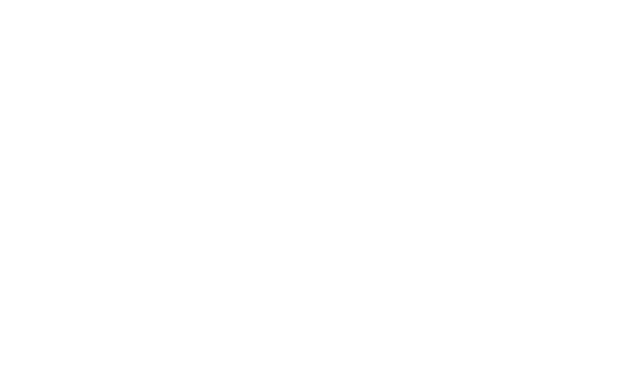
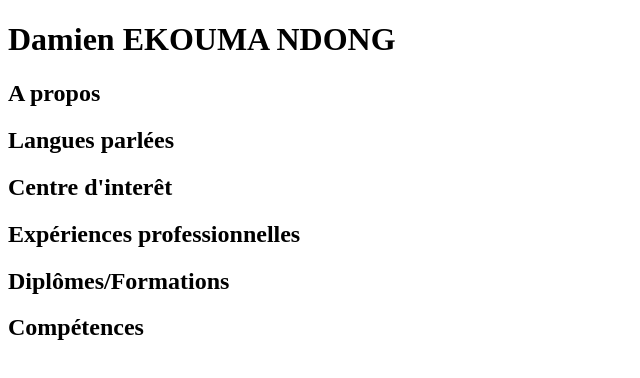
Before and after one commit to Sikiroux/Curriculum-Vitae, a plain HTML site: page index.html in a window 1280 px wide. Shown: the whole page, without its empty margins (0-640 px from the left). Drawn offline with Linux system fonts and the light colour scheme.

Commit message:
Add structure of the project in html file

```diff
--- a/index.html
+++ b/index.html
@@ -7,6 +7,33 @@
     <title>Curriculum Vitae</title>
 </head>
 <body>
-
+    <header>
+        <h1>Damien EKOUMA NDONG</h1>
+    </header>
+    <aside>
+        <section>
+            <h2>A propos</h2>
+        </section>
+        <section>
+            <h2>Langues parlées</h2>
+        </section>
+        <section>
+            <h2>Centre d'interêt</h2>
+        </section>
+    </aside>
+    <main>
+        <section>
+            <h2>Expériences professionnelles</h2>
+        </section>
+        <section>
+            <h2>Diplômes/Formations</h2>
+        </section>
+        <section>
+            <h2>Compétences</h2>
+        </section>
+    </main>
+    <footer>
+        <nav></nav>
+    </footer>
 </body>
 </html>
```
